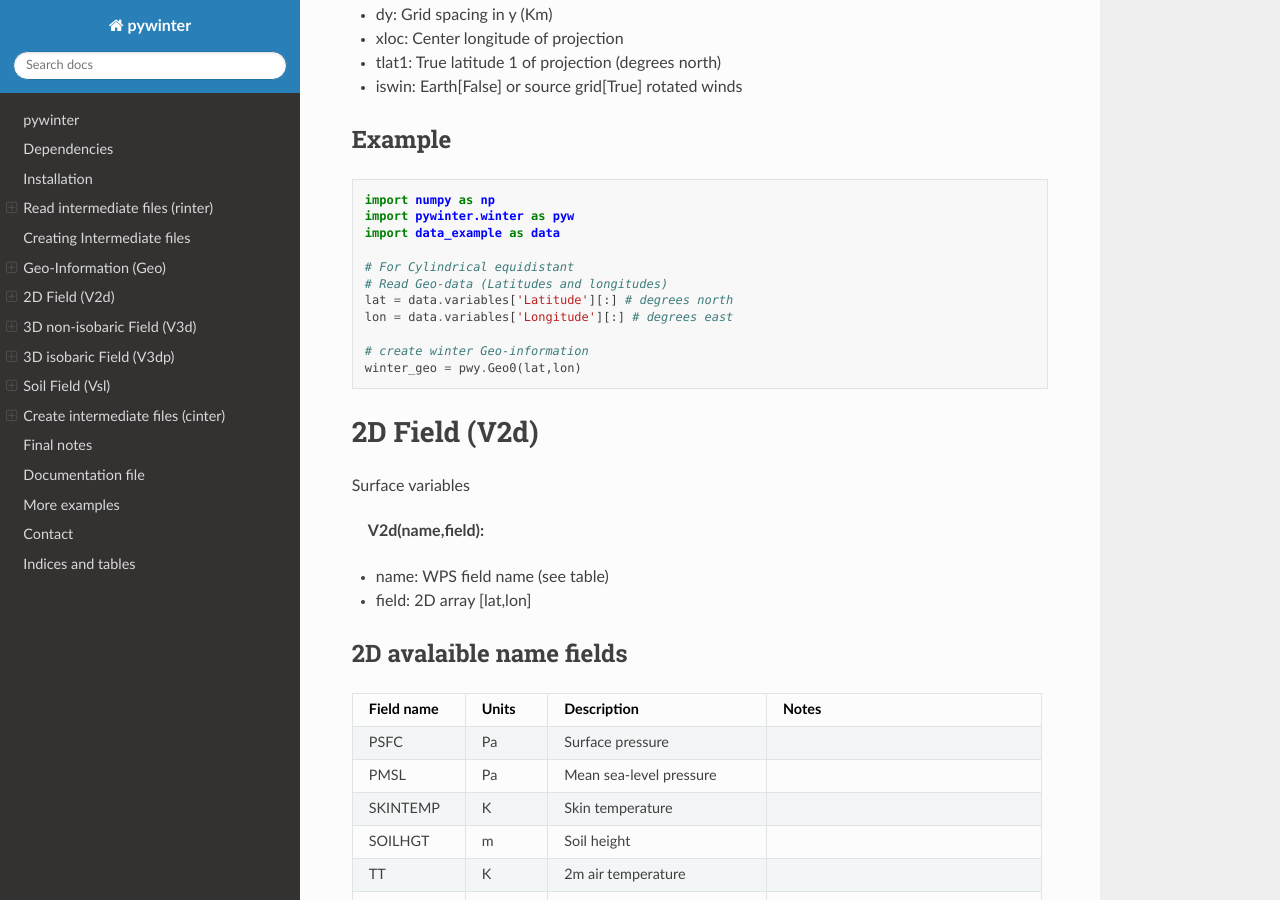
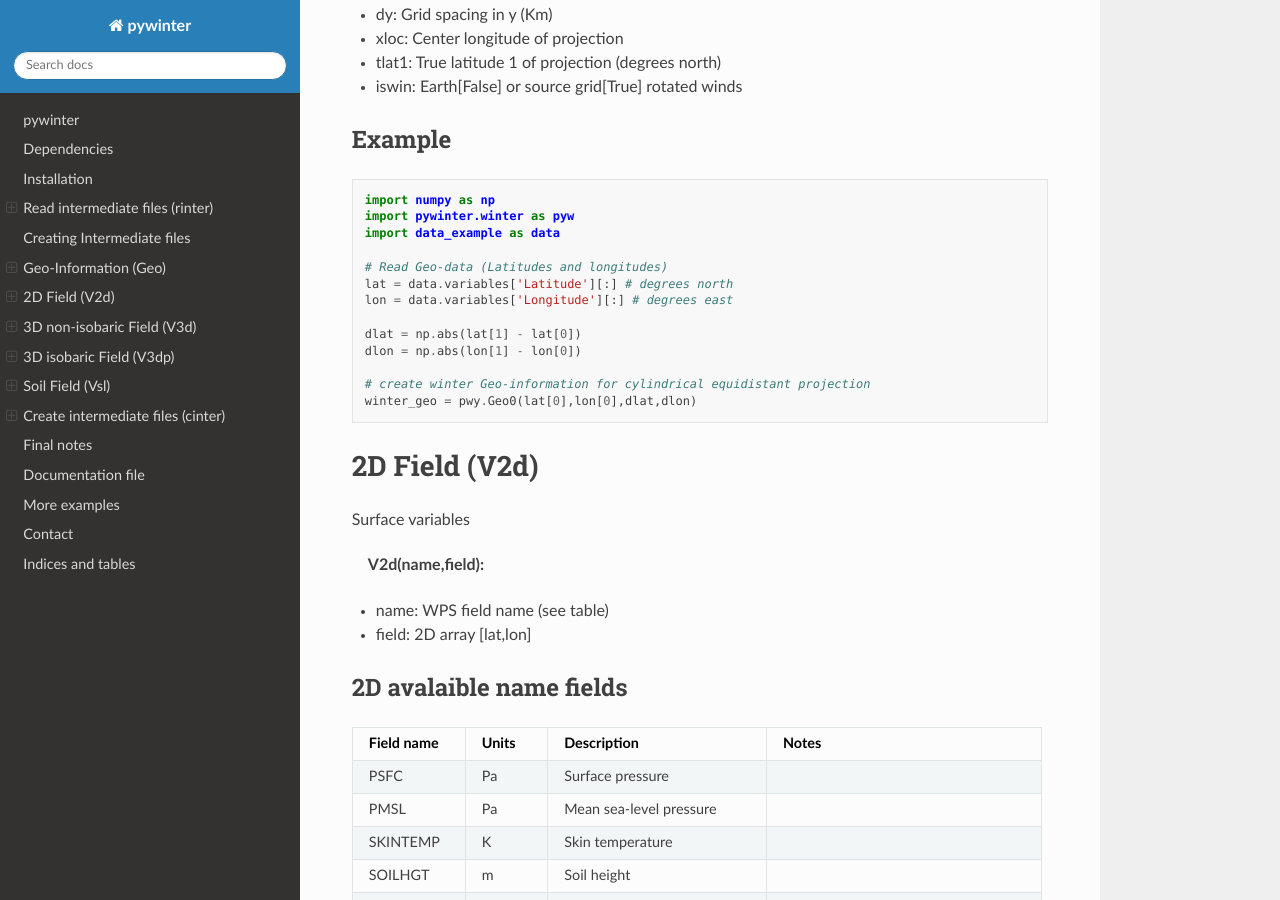
Before and after one commit to dniloash/Pywinter, a Sphinx documentation site: the page built from rtdoc/source/index.rst, in a window 1280 px wide and 900 px high, scrolled down 3672 px. Built offline with Sphinx 7.4.7 and the Read the Docs theme 2.0.0, drawn with Linux system fonts in a browser that asks for light colours.

Commit message:
Example correction in geinfo section

```diff
--- a/rtdoc/source/index.rst
+++ b/rtdoc/source/index.rst
@@ -179,13 +179,16 @@ Example
 	import pywinter.winter as pyw
 	import data_example as data
 
-	# For Cylindrical equidistant
 	# Read Geo-data (Latitudes and longitudes)
 	lat = data.variables['Latitude'][:] # degrees north
 	lon = data.variables['Longitude'][:] # degrees east
 
-	# create winter Geo-information
-	winter_geo = pwy.Geo0(lat,lon)
+	dlat = np.abs(lat[1] - lat[0])
+	dlon = np.abs(lon[1] - lon[0])
+
+	# create winter Geo-information for cylindrical equidistant projection
+	winter_geo = pwy.Geo0(lat[0],lon[0],dlat,dlon)
+
 
 
 
```
